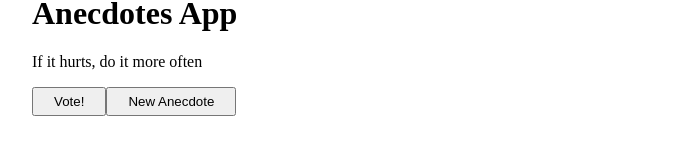
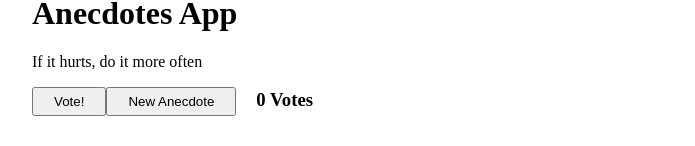
Before and after one commit to MasReed/full-stack-open-2021, a React (Create React App) app in the folder part1/: page / in a window 1280 px wide. Shown: the part 912-1058 px from the top of the page, without its empty margins (292-987 px from the left). Built offline with nearby package versions, Linux system fonts and the light colour scheme.

Commit message:
Display votes

```diff
--- a/part1/src/anecdotesApp/App.jsx
+++ b/part1/src/anecdotesApp/App.jsx
@@ -75,7 +75,7 @@ const App = () => {
             >
             New Anecdote
             </button>
-
+            <h3 style={{display: 'inline', padding: "5px 20px"}}>{selected.votes[selected.index]} Votes</h3>
         </div>
     );
 }
```
